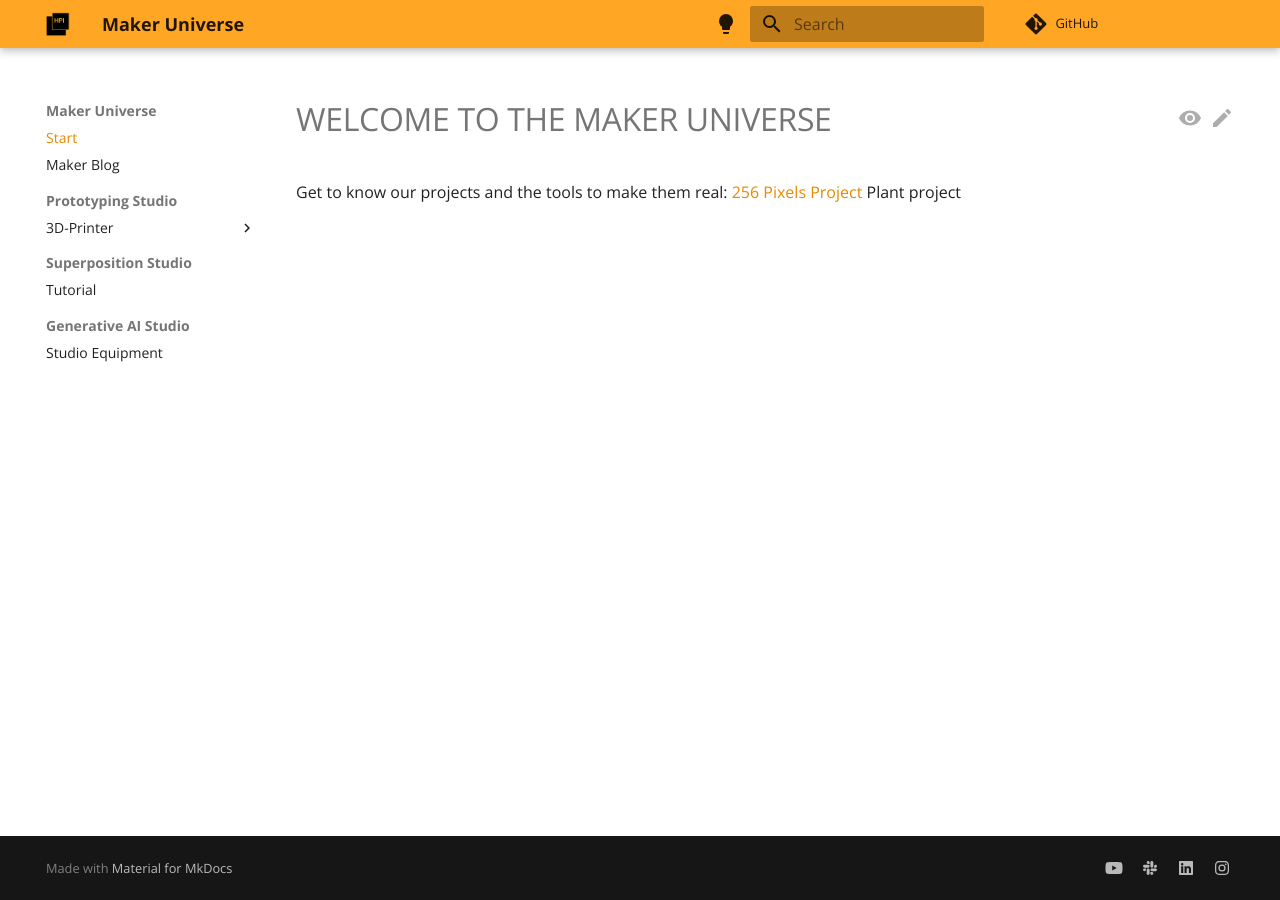
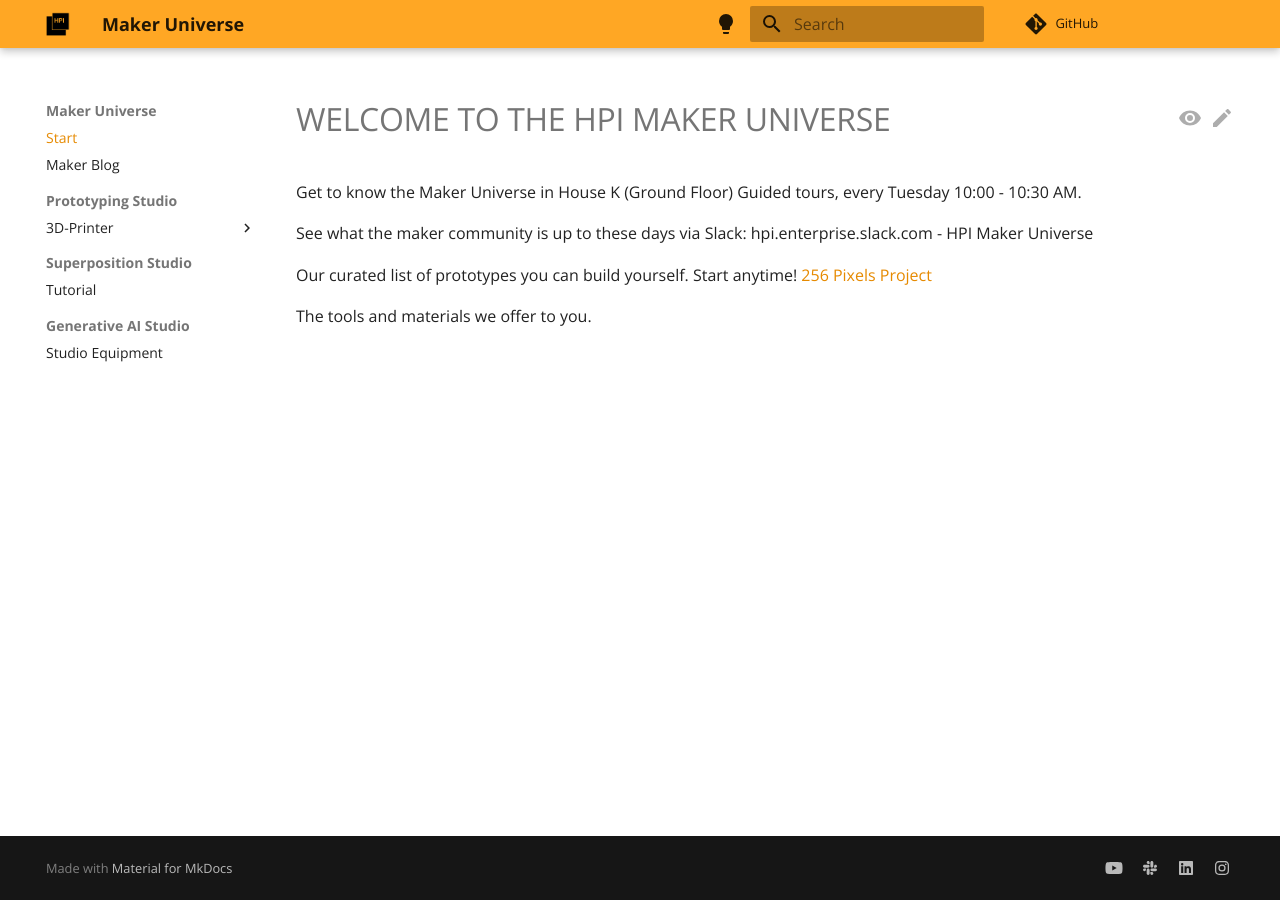
Before and after one commit to makeruniverse/docs, an MkDocs documentation site: the page built from docs/index.md, in a window 1280 px wide. Built offline with MkDocs 1.6.1 and Material for MkDocs 9.7.7, drawn with Linux system fonts in a browser that asks for light colours; comment, search, counter and statistics services are not loaded.

Commit message:
startseite navi

```diff
--- a/docs/index.md
+++ b/docs/index.md
@@ -3,8 +3,13 @@ hide:
   - footer
 ---
 
-# WELCOME TO THE MAKER UNIVERSE
+# WELCOME TO THE HPI MAKER UNIVERSE
 
-Get to know our projects and the tools to make them real:
+Get to know the Maker Universe in House K (Ground Floor) Guided tours, every Tuesday 10:00 - 10:30 AM.
+
+See what the maker community is up to these days via Slack: hpi.enterprise.slack.com - HPI Maker Universe
+
+Our curated list of prototypes you can build yourself. Start anytime!
 [256 Pixels Project](./projects/256-pixels-projects.md)
-Plant project
+
+The tools and materials we offer to you.
```
